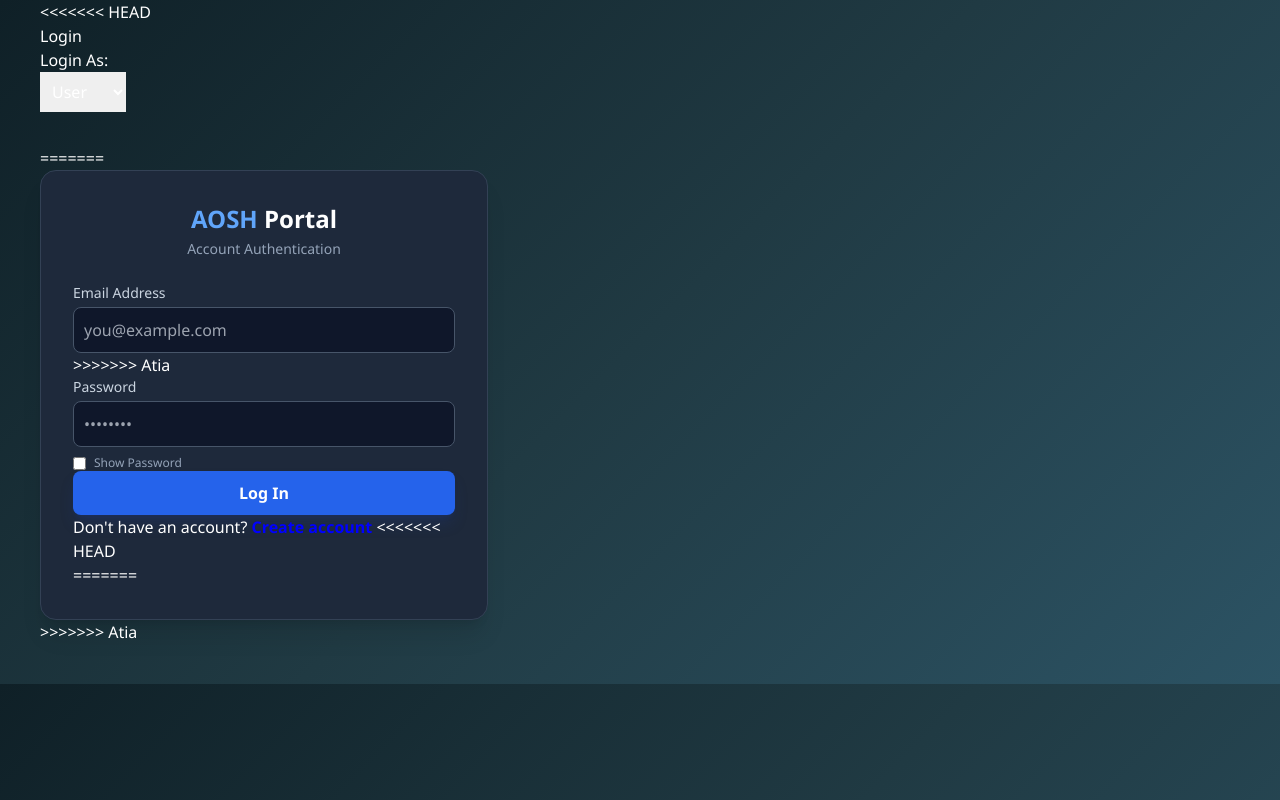
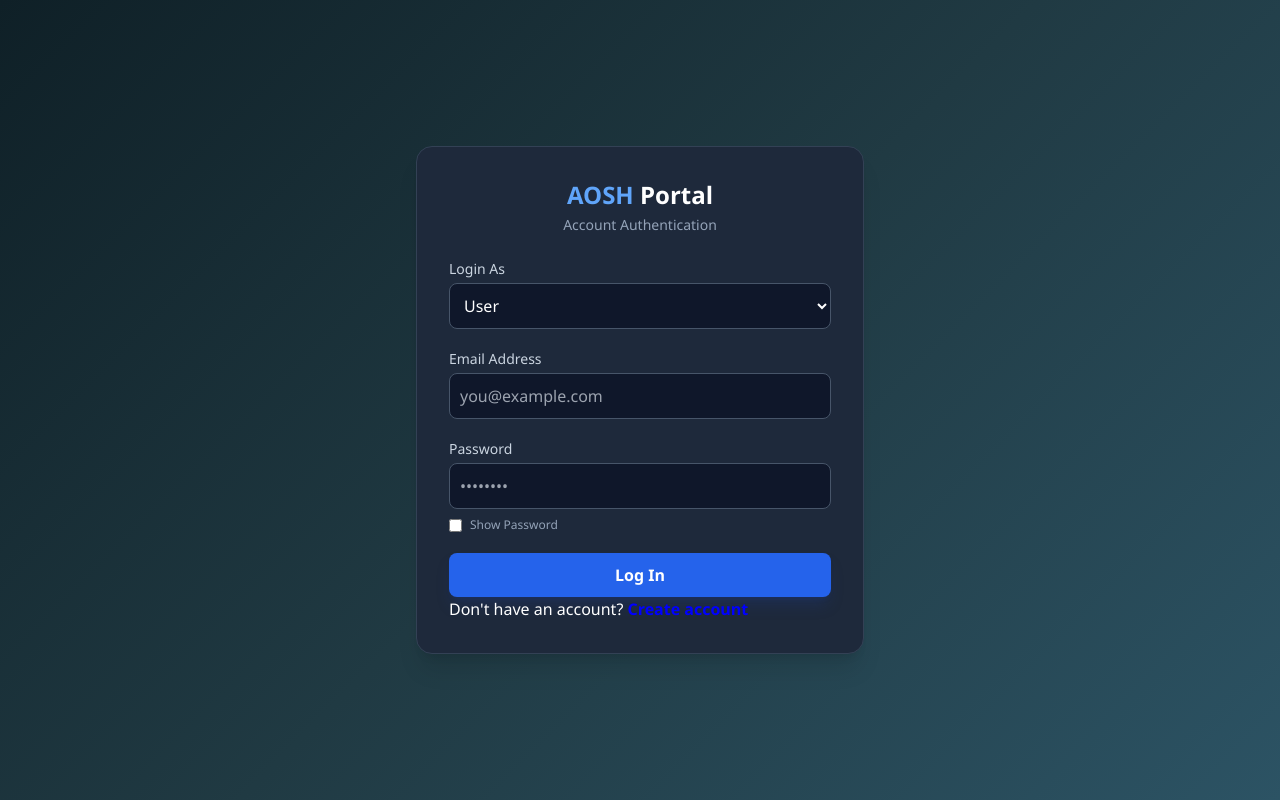
Before and after one commit to jinatimami964-bit/Job-Portal, a PHP site: page /login.php in a window 1280 px wide. Run offline with PHP 8.4, Linux system fonts and the light colour scheme; some libraries are stand-ins or nearby versions.

Commit message:
Fix login redirection, password variable, and form tags

```diff
--- a/login.php
+++ b/login.php
@@ -14,8 +14,8 @@ if (isset($_GET['timeout'])) {
 }
 if(isset($_POST['login'])){
 
-$email = $_POST['email'];
-$password = $_POST['password'];
+$email = trim($_POST['email']);
+$password = trim($_POST['password']);
 $role = $_POST['role'];
 
     $table = ($role === 'admin') ? 'admin' : 'users';
@@ -43,7 +43,7 @@ if(password_verify($password, $user['password'])){
             if ($role === 'admin') {
                 header("Location: admin.php");
             } else {
-                header("Location: dashboard.php");
+                header("Location: index.php");
             }
             exit();
 
@@ -80,18 +80,8 @@ $error="User Not Found";
 
 </head>
 
-<bodyclass="bg-slate-900 text-white font-sans min-h-screen flex flex-col items-center justify-center p-4">
+<body class="bg-slate-900 text-white font-sans min-h-screen flex flex-col items-center justify-center p-4">
 
-<<<<<<< HEAD
-<h2>Login</h2>
-<p style="color:red;"><?php echo htmlspecialchars($error); ?></p>
-<form method="POST">
-<label for="role">Login As:</label><br>
-<select name="role" id="role" required style="padding:8px; margin-bottom:10px;">
-    <option value="user">User</option>
-    <option value="admin">Admin</option>
-</select><br><br>
-=======
     <!-- Container matching register layout -->
     <div class="w-full max-w-md bg-slate-800 p-8 rounded-2xl shadow-xl border border-slate-700">
 
@@ -109,13 +99,19 @@ $error="User Not Found";
 
         <form method="POST" action="login.php" class="space-y-5">
             <div>
+                <label for="role" class="block text-sm font-medium text-slate-300 mb-1">Login As</label>
+                <select name="role" id="role" required class="w-full bg-slate-900 border border-slate-600 rounded-lg p-2.5 text-white focus:outline-none focus:border-blue-500 transition cursor-pointer">
+                    <option value="user">User</option>
+                    <option value="admin">Admin</option>
+                </select>
+            </div>
+            <div>
                 <label class="block text-sm font-medium text-slate-300 mb-1">Email Address</label>
                 <input type="email" name="email" class="w-full bg-slate-900 border border-slate-600 rounded-lg p-2.5 text-white focus:outline-none focus:border-blue-500 transition" placeholder="you@example.com" required>
             </div>
->>>>>>> Atia
 
             <div>
-                <label class="block text-sm font-medium text-slate-300 mb-1">Password</label>
+                <label for="password" class="block text-sm font-medium text-slate-300 mb-1">Password</label>
                 <div class="relative">
                     <input type="password" id="password" name="password" class="w-full bg-slate-900 border border-slate-600 rounded-lg p-2.5 text-white focus:outline-none focus:border-blue-500 transition pr-10" placeholder="••••••••" required>
                 </div>
@@ -136,10 +132,8 @@ $error="User Not Found";
     <a href="register.php" style="color:blue; text-decoration:none; font-weight:bold;">
         Create account
     </a>
-<<<<<<< HEAD
     </p>
 
-=======
 </p>
     </div>
     <div id="app" class="hidden"></div>
@@ -155,7 +149,6 @@ $error="User Not Found";
     }
 </script>
 <script src="app.js"></script>
->>>>>>> Atia
 </body>
 
 </html>
--- a/register.php
+++ b/register.php
@@ -65,7 +65,6 @@ else {
 </head>
 <body class="bg-slate-900 text-white font-sans min-h-screen flex flex-col items-center justify-center p-4">
 
-<<<<<<< HEAD
 <h2>Create Account</h2>
     <!-- XSS Protection with htmlspecialchars -->
 <?php if (!empty($message)): ?>
@@ -92,7 +91,6 @@ else {
         Log In
     </a>
 </p>
-=======
     <!-- Single container target where app.js mounts the complete form & audit terminal -->
     <div id="app" class="w-full flex flex-col items-center"></div>
 
@@ -108,6 +106,5 @@ else {
     <script>
         renderRegister();
     </script>
->>>>>>> Atia
 </body>
 </html>
```
